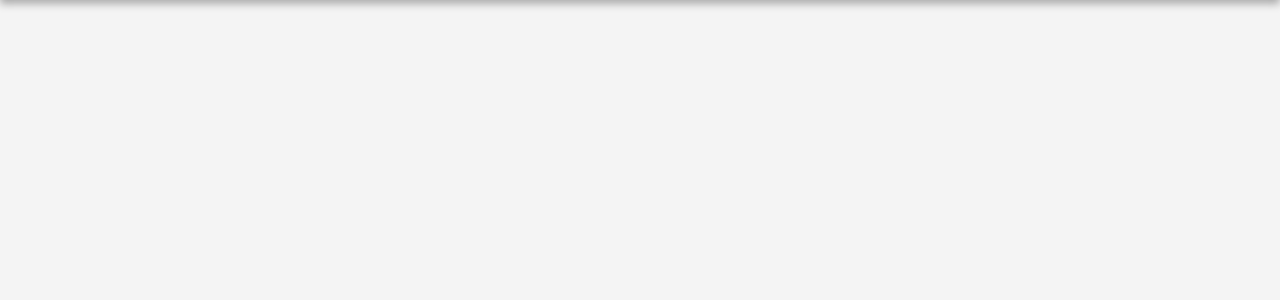
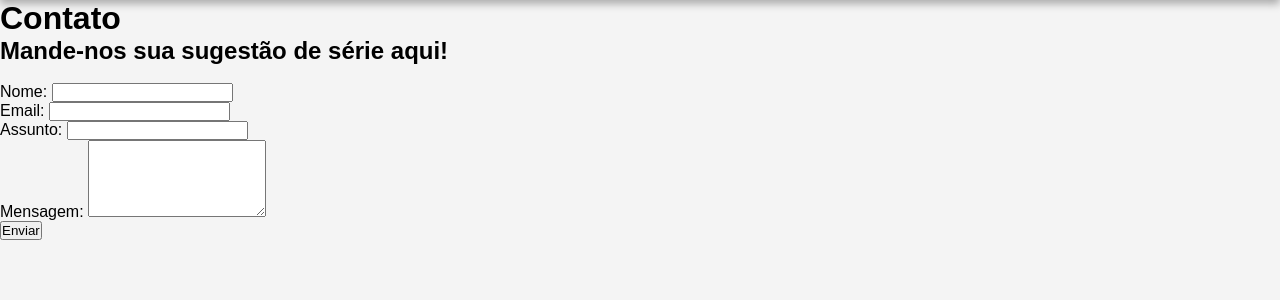
Before and after one commit to Okamium/projeto-php-faculdade, a PHP site: page /contato.php in a window 1280 px wide. Shown: the part 57-357 px from the top of the page. Run offline with PHP 8.4, Linux system fonts and the light colour scheme.

Commit message:
sessions e form POST

```diff
--- a/contato.php
+++ b/contato.php
@@ -8,6 +8,7 @@
 </head>
 <body>
     <?php
+        session_start();
         error_reporting(0);
 
         $menuNames = ["Home", "Populares", "Tecnologias", "Contato", "Créditos"];
@@ -25,6 +26,31 @@
         </ul>
     </nav>
 
+    <div class="container">
+        <h1>Contato</h1>
+        <h2>Mande-nos sua sugestão de série aqui!</h2>
+        <br>
+        <form action="contato-resolucao.php" method="POST">
+            <div class="form-group">
+                <label for="nome">Nome:</label>
+                <input type="text" id="nome" name="nome" required>
+            </div>
+            <div class="form-group">
+                <label for="email">Email:</label>
+                <input type="email" id="email" name="email" required>
+            </div>
+            <div class="form-group">
+                <label for="assunto">Assunto:</label>
+                <input type="text" id="assunto" name="assunto" required>
+            </div>
+            <div class="form-group">
+                <label for="mensagem">Mensagem:</label>
+                <textarea id="mensagem" name="mensagem" rows="5" required></textarea>
+            </div>
+            <button type="submit">Enviar</button>
+        </form>
+    </div>
+
 
 </body>
 </html>
```
Also changed, not shown: contato-resolucao.php (added, +40 -0 lines).
